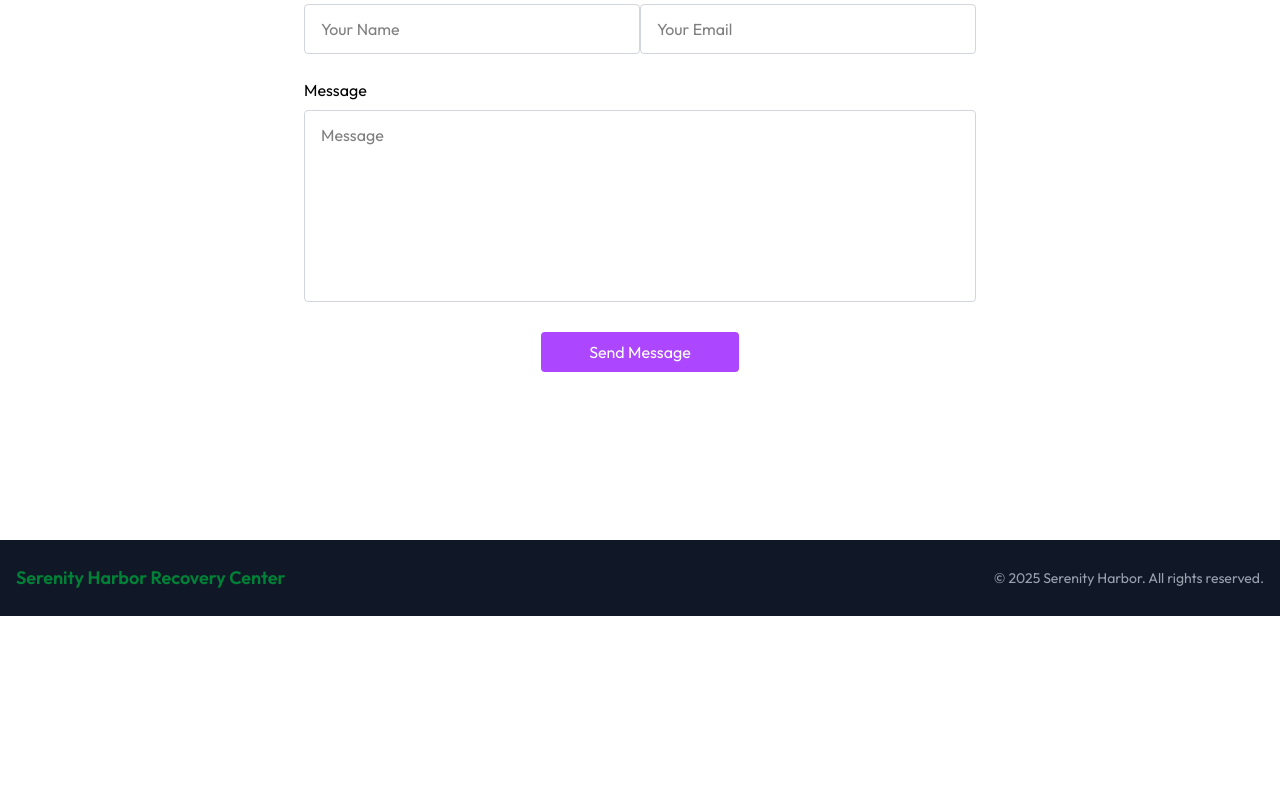
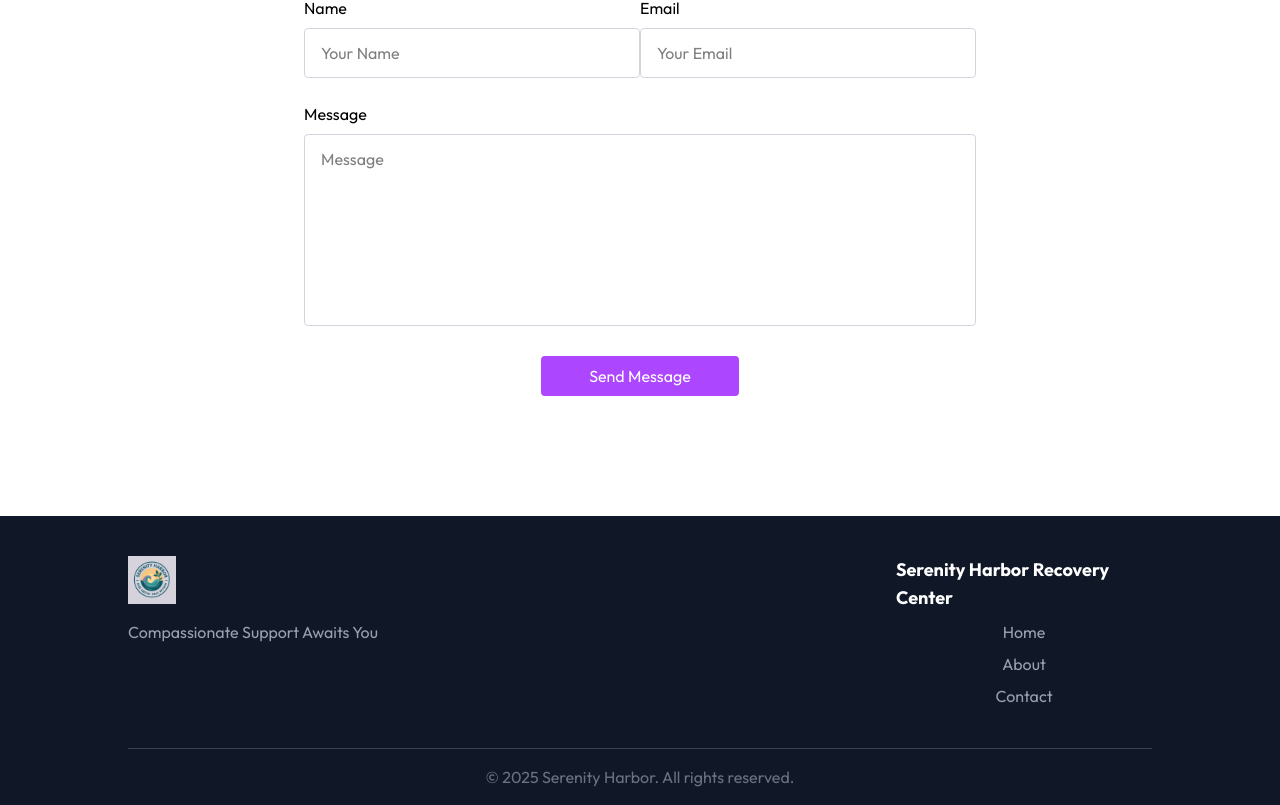
Before and after one commit to George-Clifford/rehabweb, a React (Vite) app: page / in a window 1280 px wide. Shown: the part 1914-2719 px from the top of the page. Before the commit the page ends 2530 px from the top, so only its background shows below. Built offline with nearby package versions, Linux system fonts and the light colour scheme.

Commit message:
modified footer

```diff
--- a/src/components/Contact.jsx
+++ b/src/components/Contact.jsx
@@ -35,7 +35,7 @@ const Contact = () => {
   return (
 
     <div className='text-center p-6 py-20 lg;px-32 w-full overflow-hidden ' id='Contact'>
-      <h1 className='text-3xl font-bold text-green-600 sm:text-4xl mb-8 text-center'>
+      <h1 className='text-3xl font-bold text-green-600 sm:text-4xl mb-8 text-center mt-6'>
           Contact <span className='text-purple-400 underline underline-offset-4'>Us</span>
      </h1>
      <p className='text-center mb-12  max-w-80 mx-auto'>We are located in <span className='text-green-600 font-bold'>Migori Town</span> next to <span className='text-purple-500 font-bold'>Oruba Primary</span>.</p>
--- a/src/components/Footer.jsx
+++ b/src/components/Footer.jsx
@@ -1,21 +1,33 @@
 import React from 'react'
+import logo from '../assets/logo.jpg'
 
 const Footer = () => {
   return (
-    <footer className="bg-gray-900 text-white py-6 mt-12">
-      <div className="container mx-auto flex flex-col md:flex-row justify-between items-center px-4">
+    <div className='pt-10 px-4 md:px-20 lg:px-32 bg-gray-900 w-full overflow-hidden' id='Footer'>
+      <div className='container mx-auto flex flex-col md:flex-row justify-between items-start text-center md:text-left'>
 
-        {/* Company / Brand */}
-        <p className="text-lg font-semibold mb-2 md:mb-0 text-green-700">
-          Serenity Harbor Recovery Center
-        </p>
+        {/* Logo & tagline */}
+        <div className='w-full md:w-1/2 mb-8 md:mb-0 flex flex-col items-center md:items-start'>
+          <img className='h-12' src={logo} alt="logo" />
+          <p className='text-gray-400 mt-4'>Compassionate Support Awaits You</p>
+        </div>
 
-        {/* Copyright */}
-        <p className="text-sm text-gray-400">
-          © {new Date().getFullYear()} Serenity Harbor. All rights reserved.
-        </p>
+        {/* Links */}
+        <div className='w-full md:w-1/4 mb-8 md:mb-0 flex flex-col items-center'>
+          <h3 className='text-white text-lg font-bold mb-2'>Serenity Harbor Recovery Center</h3>
+          <ul className='flex flex-col gap-2 text-gray-400 items-center'>
+            <a href="#Header" className='hover:text-white'>Home</a>
+            <a href="#About" className='hover:text-white'>About</a>
+            <a href="#Contact" className='hover:text-white'>Contact</a>
+          </ul>
+        </div>
       </div>
-    </footer>
+
+      {/* Copyright */}
+      <div className='border-t border-gray-700 py-4 mt-10 text-center text-gray-500'>
+        © {new Date().getFullYear()} Serenity Harbor. All rights reserved.
+      </div>
+    </div>
   )
 }
 
```
Also changed, not shown: src/components/Header.jsx (+0 -21 lines).
